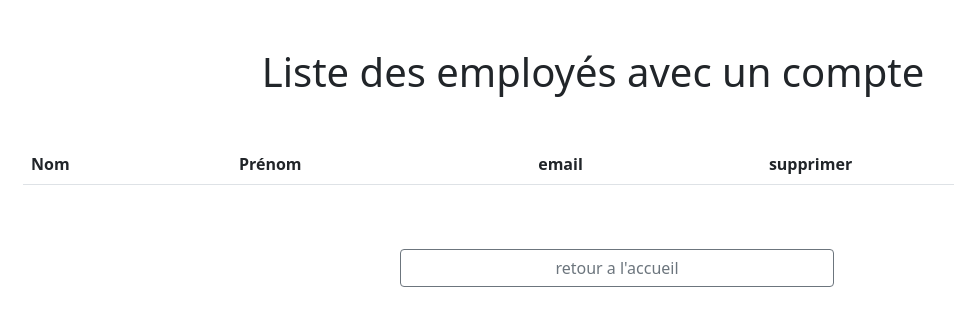
After one commit to pickypou/garage-back, a Symfony app: template templates/user_list/index.html.twig in a window 1280 px wide. The commit adds this page. Shown: the top 326 px of the page, without its empty margins (47-1001 px from the left). Run offline with Twig, Linux system fonts and the light colour scheme; the template is opened without the code that fills it, so the values that code supplies are empty; some libraries are stand-ins or nearby versions.

Commit message:
mise en place de la suppréssion user

```diff
--- a/templates/home/index.html.twig
+++ b/templates/home/index.html.twig
@@ -26,8 +26,10 @@
     <a href="{{ path('app_login') }}" class="btn btn-outline-secondary">Connexion</a>
 {% endif %}
 {% if is_granted("ROLE_ADMIN") %}
+<a href="{{ path('app_comments_list')}}" class="btn btn-outline-secondary">voir les commantaires</a>
     <a href="{{ path('app_register')}}" class="btn btn-outline-secondary">Je crée un compte</a>
-      <a href="{{ path('app_comments_list')}}" class="btn btn-outline-secondary">voir les commantaires</a>
+       <a href="{{ path('app_user_list')}}" class="btn btn-outline-secondary">Liste des employés</a>
+
 {% endif %}
 
 
--- /dev/null
+++ b/templates/user_list/index.html.twig
@@ -0,0 +1,48 @@
+{% extends 'base.html.twig' %}
+
+{% block title %}Liste des employés
+{% endblock %}
+
+{% block body %}
+	<h1 class="mt-5 mb-5 text-center">Liste des employés avec un compte</h1>
+
+
+	<div class="container">
+		<div class="row">
+			<div class=" row col-md-12 ">
+
+
+				<table class="table" table-striped>
+					<thead>
+						<tr>
+							<th scope="col">Nom</th>
+							<th scope="col">Prénom</th>
+							<th scope="col">email</th>
+							<th scope="col">supprimer</th>
+						</tr>
+					</thead>
+					{% for user in users %}
+						<tbody>
+							<th scope="row">{{user.firstname}}</th>
+							<th>{{user.lastname}}</th>
+							<th>{{user.email}}</th>
+							<td>
+								<a href="{{ path('app_remove_user', {'id': user.id}) }}" class="btn btn-danger btn-sm">
+									<i class="bi bi-trash"></i>
+									<!-- Icône de la poubelle -->
+								</a>
+							</td>
+						{% endfor %}
+					</tbody>
+
+				</table>
+
+			</div>
+		</div>
+
+	</div>
+	<div class="row d-flex justify-content-center">
+		<a href="{{ path('app_home')}}" class="btn btn-outline-secondary mt-5 col-4 ms-5">retour a l'accueil</a>
+
+	</div>
+{% endblock %}
```
Also changed, not shown: src/Controller/RemoveUserController.php (added, +38 -0 lines), src/Controller/UserListController.php (added, +20 -0 lines), templates/remove_user/index.html.twig (added, +20 -0 lines).
